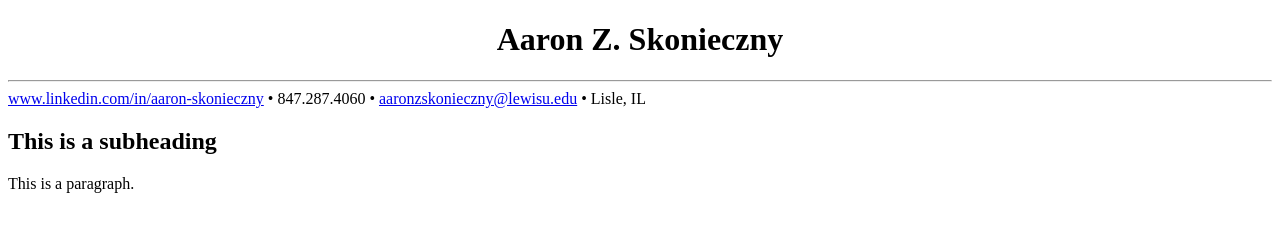
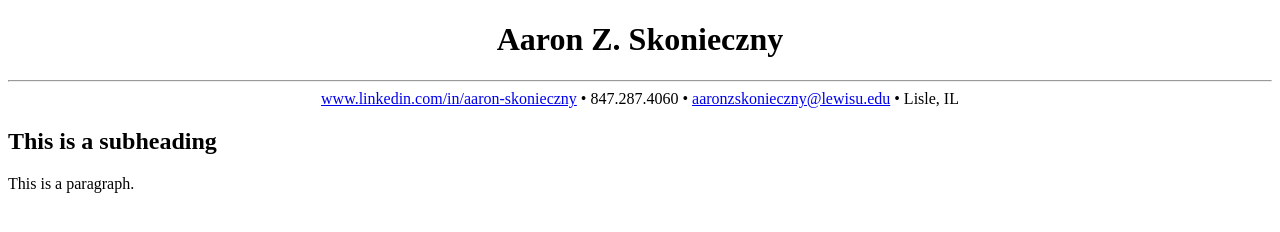
Before and after one commit to AaronSkone/node-js-on-azure, a website: page client/index.html in a window 1280 px wide. Drawn offline with Linux system fonts and the light colour scheme.

Commit message:
Update index.html
experimenting with <div>

```diff
--- a/client/index.html
+++ b/client/index.html
@@ -4,14 +4,14 @@
 <style>
 h1 {text-align: center;}
 h2 {text-align: left;}
-p1 {text-align: center;}
+div {text-align: center;}
 </style>
 </head>
 <body>
 
 <h1>Aaron Z. Skonieczny</h1>
 <hr>
-<p1><a href="url">www.linkedin.com/in/aaron-skonieczny</a> &#x2022; 847.287.4060 &#x2022; <a href=mailto:aaronzskonieczny@lewisu.edu>aaronzskonieczny@lewisu.edu</a> &#x2022; Lisle, IL</p1>
+<div><a href="url">www.linkedin.com/in/aaron-skonieczny</a> &#x2022; 847.287.4060 &#x2022; <a href=mailto:aaronzskonieczny@lewisu.edu>aaronzskonieczny@lewisu.edu</a> &#x2022; Lisle, IL</div>
 <h2>This is a subheading</h2>
 <p>This is a paragraph.</p>
 
```
